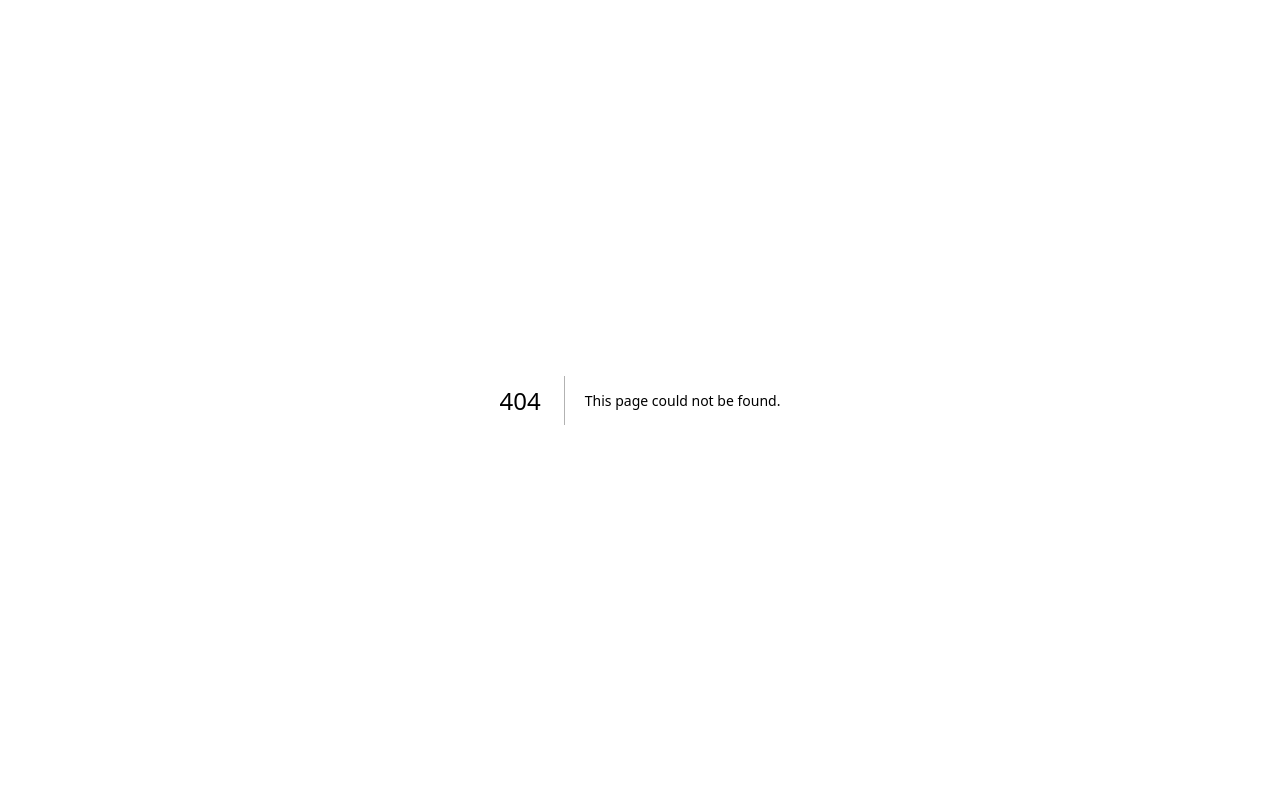
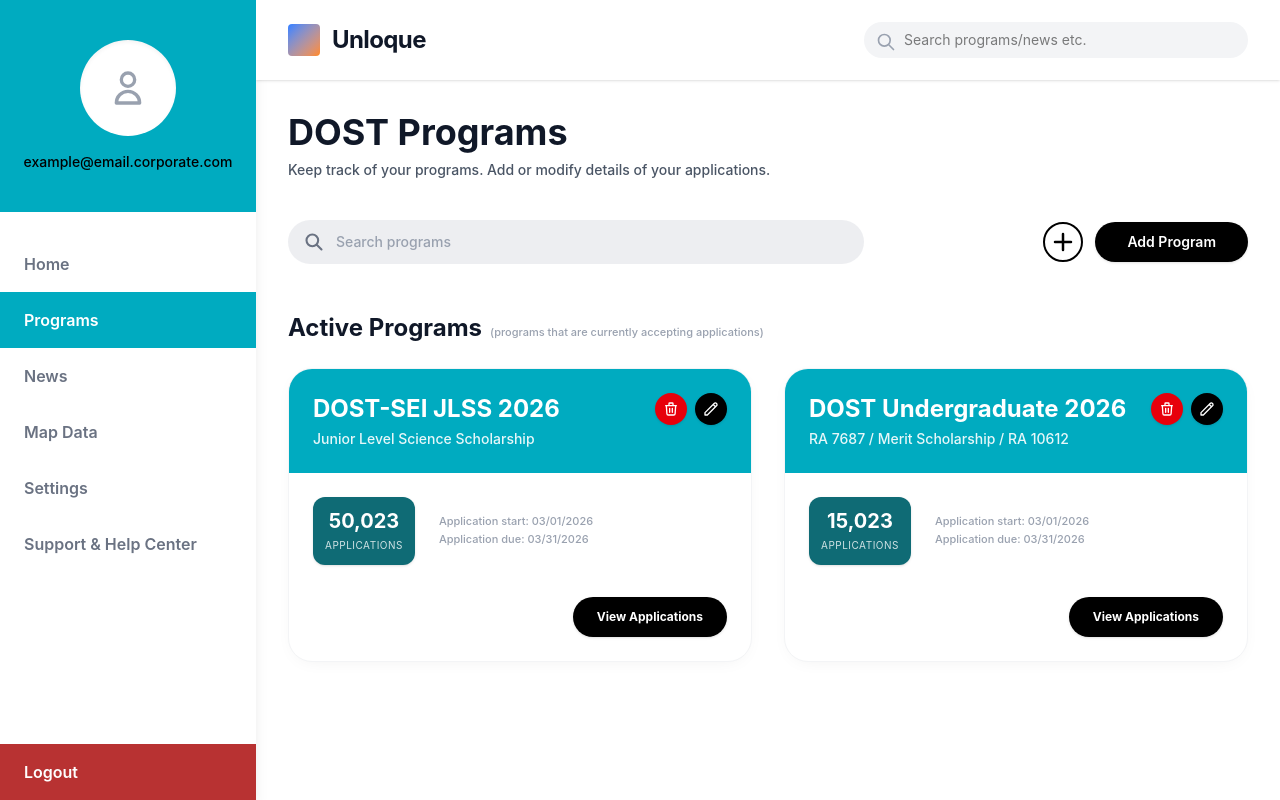
Before and after one commit to jpmartirez/unloque-web, a Next.js app: page /programs in a window 1280 px wide. Before the commit this address had no page. Built offline with nearby package versions, Linux system fonts and the light colour scheme.

Commit message:
add dashboard pages and some of the content

```diff
--- /dev/null
+++ b/app/(dashboard)/dashboard/page.tsx
@@ -0,0 +1,5 @@
+import Dashboard from '@/components/Dashboard';
+
+export default function DashboardPage() {
+  return <Dashboard />;
+}
--- /dev/null
+++ b/app/(dashboard)/layout.tsx
@@ -0,0 +1,27 @@
+import React from "react";
+import Sidebar from "@/components/Sidebar";
+import TopNav from "@/components/TopNav";
+
+export default function DashboardLayout({
+	children,
+}: {
+	children: React.ReactNode;
+}) {
+	return (
+		<div className="flex h-screen overflow-hidden">
+			{/* Fixed Sidebar */}
+			<Sidebar />
+
+			{/* Main Content Area */}
+			<div className="flex-1 flex flex-col overflow-hidden">
+				{/* Fixed Top Navigation */}
+				<TopNav />
+
+				{/* Scrollable Content where your Pages drop in */}
+				<main className="flex-1 overflow-x-hidden overflow-y-auto p-8">
+					<div className="max-w-7xl mx-auto">{children}</div>
+				</main>
+			</div>
+		</div>
+	);
+}
--- /dev/null
+++ b/app/(dashboard)/programs/page.tsx
@@ -0,0 +1,5 @@
+import Programs from "@/components/Programs";
+
+export default function ProgramsPage() {
+	return <Programs />;
+}
--- a/app/dashboard/page.tsx
+++ /dev/null
@@ -1,15 +0,0 @@
-import Dashboard from "@/components/Dashboard";
-import Layout from "@/components/Layout";
-import React from "react";
-
-const page = () => {
-	return (
-		<div>
-			<Layout>
-				<Dashboard />
-			</Layout>
-		</div>
-	);
-};
-
-export default page;
--- /dev/null
+++ b/components/Programs.tsx
@@ -0,0 +1,185 @@
+import React from "react";
+
+// --- Reusable Program Card Component ---
+interface ProgramCardProps {
+	title: string;
+	subtitle: string;
+	applicationCount: string;
+	startDate: string;
+	dueDate: string;
+}
+
+const ProgramCard: React.FC<ProgramCardProps> = ({
+	title,
+	subtitle,
+	applicationCount,
+	startDate,
+	dueDate,
+}) => {
+	return (
+		<div className="bg-white rounded-3xl shadow-[0_4px_20px_-10px_rgba(0,0,0,0.1)] flex flex-col overflow-hidden border border-gray-100">
+			{/* Top Section - Teal */}
+			<div className="bg-[#00abc0] p-6 flex justify-between items-start">
+				<div>
+					<h2 className="text-2xl font-bold text-white mb-1">{title}</h2>
+					<p className="text-white/90 text-sm font-medium">{subtitle}</p>
+				</div>
+
+				{/* Action Buttons */}
+				<div className="flex gap-2">
+					<button className="w-8 h-8 rounded-full bg-red-600 flex items-center justify-center hover:bg-red-700 transition-colors shadow-sm">
+						<svg
+							className="w-4 h-4 text-white"
+							fill="none"
+							stroke="currentColor"
+							viewBox="0 0 24 24"
+						>
+							<path
+								strokeLinecap="round"
+								strokeLinejoin="round"
+								strokeWidth="2"
+								d="M19 7l-.867 12.142A2 2 0 0116.138 21H7.862a2 2 0 01-1.995-1.858L5 7m5 4v6m4-6v6m1-10V4a1 1 0 00-1-1h-4a1 1 0 00-1 1v3M4 7h16"
+							/>
+						</svg>
+					</button>
+					<button className="w-8 h-8 rounded-full bg-black flex items-center justify-center hover:bg-gray-800 transition-colors shadow-sm">
+						<svg
+							className="w-4 h-4 text-white"
+							fill="none"
+							stroke="currentColor"
+							viewBox="0 0 24 24"
+						>
+							<path
+								strokeLinecap="round"
+								strokeLinejoin="round"
+								strokeWidth="2"
+								d="M15.232 5.232l3.536 3.536m-2.036-5.036a2.5 2.5 0 113.536 3.536L6.5 21.036H3v-3.572L16.732 3.732z"
+							/>
+						</svg>
+					</button>
+				</div>
+			</div>
+
+			{/* Bottom Section - White */}
+			<div className="p-6 flex flex-col gap-6">
+				<div className="flex items-center gap-6">
+					{/* Applications Count Badge */}
+					<div className="bg-[#0f6b75] rounded-xl p-3 flex flex-col items-center justify-center min-w-25 shadow-sm">
+						<span className="text-white font-bold text-xl leading-tight">
+							{applicationCount}
+						</span>
+						<span className="text-white/80 text-[10px] uppercase tracking-wider mt-1">
+							Applications
+						</span>
+					</div>
+
+					{/* Dates */}
+					<div className="text-[11px] text-gray-400 font-medium leading-relaxed">
+						<p>Application start: {startDate}</p>
+						<p>Application due: {dueDate}</p>
+					</div>
+				</div>
+
+				{/* View Button */}
+				<div className="flex justify-end mt-2">
+					<button className="bg-black hover:bg-gray-900 text-white text-xs font-bold py-3 px-6 rounded-full transition-colors shadow-sm">
+						View Applications
+					</button>
+				</div>
+			</div>
+		</div>
+	);
+};
+
+// --- Main Programs Page Component ---
+const Programs: React.FC = () => {
+	return (
+		<div className="flex flex-col gap-8 pb-12 w-full max-w-250">
+			{/* Header Section */}
+			<div>
+				<h1 className="text-4xl font-bold text-gray-900 mb-2">DOST Programs</h1>
+				<p className="text-gray-600 text-sm font-medium">
+					Keep track of your programs. Add or modify details of your
+					applications.
+				</p>
+			</div>
+
+			{/* Toolbar */}
+			<div className="flex flex-col md:flex-row justify-between items-center gap-4 mt-2">
+				{/* Search Bar */}
+				<div className="relative w-full md:max-w-xl">
+					<input
+						type="text"
+						placeholder="Search programs"
+						className="w-full bg-gray-200/70 border-none rounded-full py-3 pl-12 pr-4 text-sm focus:outline-none focus:ring-2 focus:ring-[#00abc0] transition-shadow placeholder-gray-400 font-medium"
+					/>
+					<svg
+						className="w-5 h-5 text-gray-500 absolute left-4 top-3"
+						fill="none"
+						stroke="currentColor"
+						viewBox="0 0 24 24"
+					>
+						<path
+							strokeLinecap="round"
+							strokeLinejoin="round"
+							strokeWidth="2.5"
+							d="M21 21l-6-6m2-5a7 7 0 11-14 0 7 7 0 0114 0z"
+						/>
+					</svg>
+				</div>
+
+				{/* Add Program Button Group */}
+				<div className="flex items-center gap-3 shrink-0">
+					<button className="w-10 h-10 rounded-full border-2 border-black flex items-center justify-center hover:bg-gray-100 transition-colors">
+						<svg
+							className="w-6 h-6 text-black"
+							fill="none"
+							stroke="currentColor"
+							viewBox="0 0 24 24"
+						>
+							<path
+								strokeLinecap="round"
+								strokeLinejoin="round"
+								strokeWidth="2.5"
+								d="M12 4v16m8-8H4"
+							/>
+						</svg>
+					</button>
+					<button className="bg-black hover:bg-gray-800 text-white font-semibold py-2.5 px-8 rounded-full text-sm transition-colors shadow-sm">
+						Add Program
+					</button>
+				</div>
+			</div>
+
+			{/* Active Programs Section */}
+			<div className="mt-4">
+				<div className="flex items-baseline gap-2 mb-6">
+					<h2 className="text-2xl font-bold text-gray-900">Active Programs</h2>
+					<span className="text-[11px] text-gray-400 font-medium">
+						(programs that are currently accepting applications)
+					</span>
+				</div>
+
+				{/* Grid Container for Cards */}
+				<div className="grid grid-cols-1 md:grid-cols-2 gap-8">
+					<ProgramCard
+						title="DOST-SEI JLSS 2026"
+						subtitle="Junior Level Science Scholarship"
+						applicationCount="50,023"
+						startDate="03/01/2026"
+						dueDate="03/31/2026"
+					/>
+					<ProgramCard
+						title="DOST Undergraduate 2026"
+						subtitle="RA 7687 / Merit Scholarship / RA 10612"
+						applicationCount="15,023"
+						startDate="03/01/2026"
+						dueDate="03/31/2026"
+					/>
+				</div>
+			</div>
+		</div>
+	);
+};
+
+export default Programs;
--- a/components/Sidebar.tsx
+++ b/components/Sidebar.tsx
@@ -1,20 +1,26 @@
+"use client";
+
 import React from "react";
+import Link from "next/link";
+import { usePathname } from "next/navigation";
 
-const Sidebar: React.FC = () => {
+const Sidebar = () => {
+	const pathname = usePathname(); // Gets the current URL path
+
 	const navItems = [
-		"Programs",
-		"News",
-		"Map Data",
-		"Settings",
-		"Support & Help Center",
+		{ name: "Home", path: "/dashboard" },
+		{ name: "Programs", path: "/programs" },
+		{ name: "News", path: "/news" },
+		{ name: "Map Data", path: "/map-data" },
+		{ name: "Settings", path: "/settings" },
+		{ name: "Support & Help Center", path: "/support" },
 	];
 
 	return (
-		<aside className="w-64 bg-white shadow-lg flex flex-col h-full z-10">
+		<aside className="w-64 bg-white shadow-lg flex flex-col h-screen z-10">
 			{/* User Profile Section */}
 			<div className="bg-[#00abc0] flex flex-col items-center py-10 px-4">
 				<div className="w-24 h-24 bg-white rounded-full flex items-center justify-center mb-4 shadow-inner">
-					{/* Simple SVG icon for user */}
 					<svg
 						className="w-10 h-10 text-gray-400"
 						fill="none"
@@ -34,25 +40,33 @@
 				</span>
 			</div>
 
-			{/* Navigation Links */}
+			{/* Navigation Links using Next.js Link */}
 			<nav className="flex-1 mt-6">
-				<ul>
-					<li className="bg-[#00abc0] text-white px-6 py-3 font-semibold cursor-pointer">
-						Home
-					</li>
-					{navItems.map((item) => (
-						<li
-							key={item}
-							className="px-6 py-3 text-gray-500 hover:bg-gray-50 hover:text-gray-800 cursor-pointer font-medium transition-colors"
-						>
-							{item}
-						</li>
-					))}
+				<ul className="flex flex-col">
+					{navItems.map((item) => {
+						// Check if the current URL matches the link's path
+						const isActive = pathname === item.path;
+
+						return (
+							<li key={item.name}>
+								<Link
+									href={item.path}
+									className={`block px-6 py-4 font-semibold transition-colors ${
+										isActive
+											? "bg-[#00abc0] text-white"
+											: "text-gray-500 hover:bg-gray-50 hover:text-gray-800"
+									}`}
+								>
+									{item.name}
+								</Link>
+							</li>
+						);
+					})}
 				</ul>
 			</nav>
 
 			{/* Logout Button */}
-			<button className="bg-[#b83232] text-white py-4 px-6 text-left font-semibold hover:bg-red-800 transition-colors w-full">
+			<button className="bg-[#b83232] text-white py-4 px-6 text-left font-semibold hover:bg-red-800 transition-colors w-full mt-auto">
 				Logout
 			</button>
 		</aside>
```
